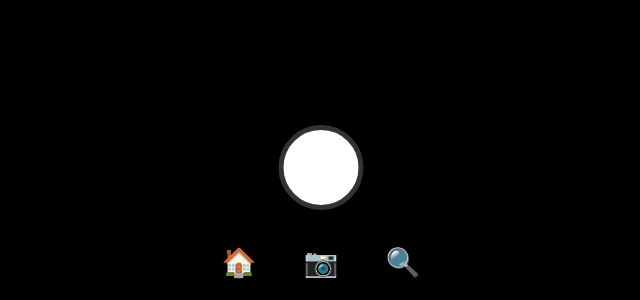
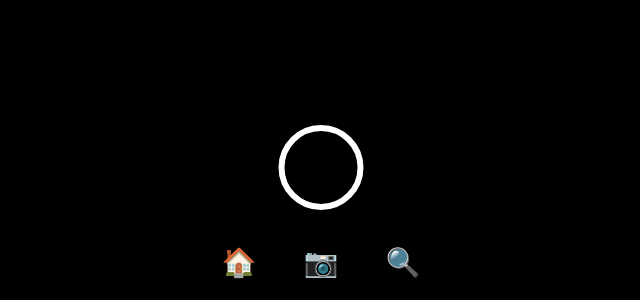
Before and after one commit to Pentakill21/SnapIt, a plain HTML site: page index.html in a window 1280 px wide. Shown: the part 500-800 px from the top of the page, without its empty margins (319-959 px from the left). Drawn offline with Linux system fonts and the light colour scheme.

Commit message:
Update button styles in style.css

```diff
--- a/style.css
+++ b/style.css
@@ -81,9 +81,9 @@ main{
 
     border-radius:50%;
 
-    background:white;
+    background:transparent;
 
-    border:5px solid #333;
+    border:6px solid white;
 
 }
 
```
